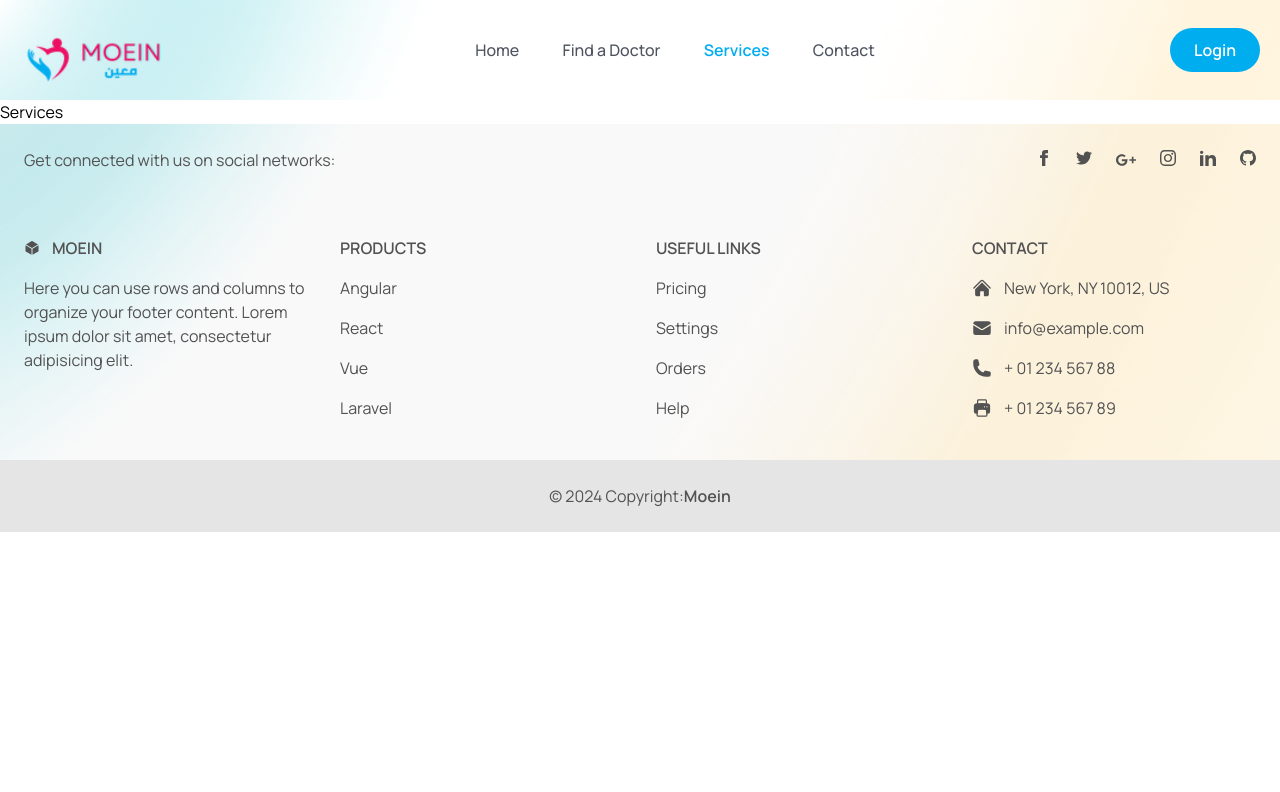
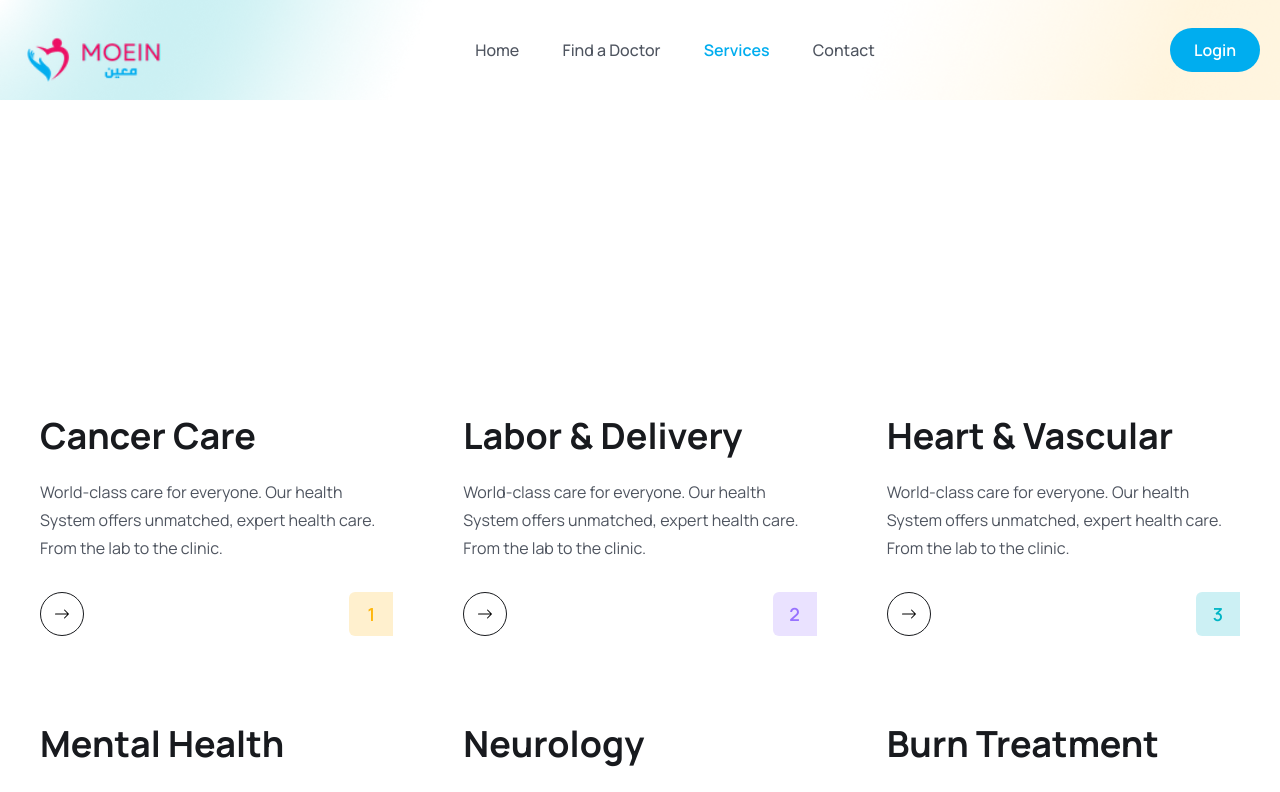
Before and after one commit to BMBachir/MERN-Stack-Doctor-Appointment-Booking, a React (Vite) app: page /services in a window 1280 px wide. Shown: the top 792 px of the page. Built offline with nearby package versions, Linux system fonts and the light colour scheme.

Commit message:
build the services page

```diff
--- a/src/index.css
+++ b/src/index.css
@@ -31,6 +31,10 @@
   .hero__section {
     @apply bg-[url('./assets/images/hero-bg.png')] bg-no-repeat bg-center bg-cover w-full h-full;
   }
+
+  .doctorSearch__section {
+    @apply bg-[url('./assets/images/search-background.png')] bg-no-repeat bg-center bg-cover w-full h-full;
+  }
 }
 
 @media only screen and (max-width: 1024px) {
--- a/src/pages/Services.jsx
+++ b/src/pages/Services.jsx
@@ -1,7 +1,19 @@
 import React from "react";
+import { services } from "../assets/data/services";
+import ServiceCard from "../components/Services/ServiceCard";
 
 const Services = () => {
-  return <div>Services</div>;
+  return (
+    <section>
+      <div className="container">
+        <div className="grid grid-cols-1 md:grid-cols-2 lg:grid-cols-3 gap-5 lg:gap-[30px]  ">
+          {services.map((item, index) => (
+            <ServiceCard item={item} index={index} key={index} />
+          ))}
+        </div>
+      </div>
+    </section>
+  );
 };
 
 export default Services;
```
Also changed, not shown: src/assets/images/search-background.png (added).
